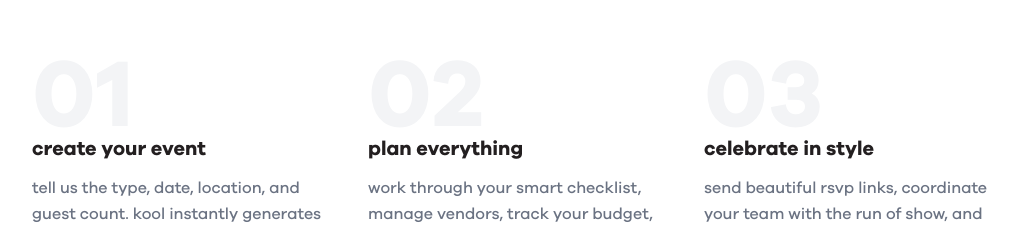
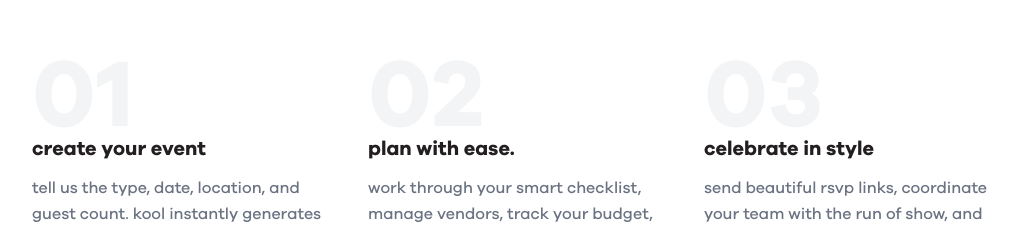
Before and after one commit to mrkoolbot/kool-app, a Next.js app: page / in a window 1280 px wide. Shown: the part 1580-1805 px from the top of the page, without its empty margins (120-1138 px from the left). Built offline with nearby package versions, Linux system fonts and the light colour scheme.

Commit message:
fix: how it works step 02 — plan with ease.

```diff
--- a/app/page.tsx
+++ b/app/page.tsx
@@ -175,7 +175,7 @@ export default function LandingPage() {
             },
             {
               number: "02",
-              title: "plan everything",
+              title: "plan with ease.",
               desc: "work through your smart checklist, manage vendors, track your budget, and build your day-of timeline — all in one place.",
             },
             {
```
